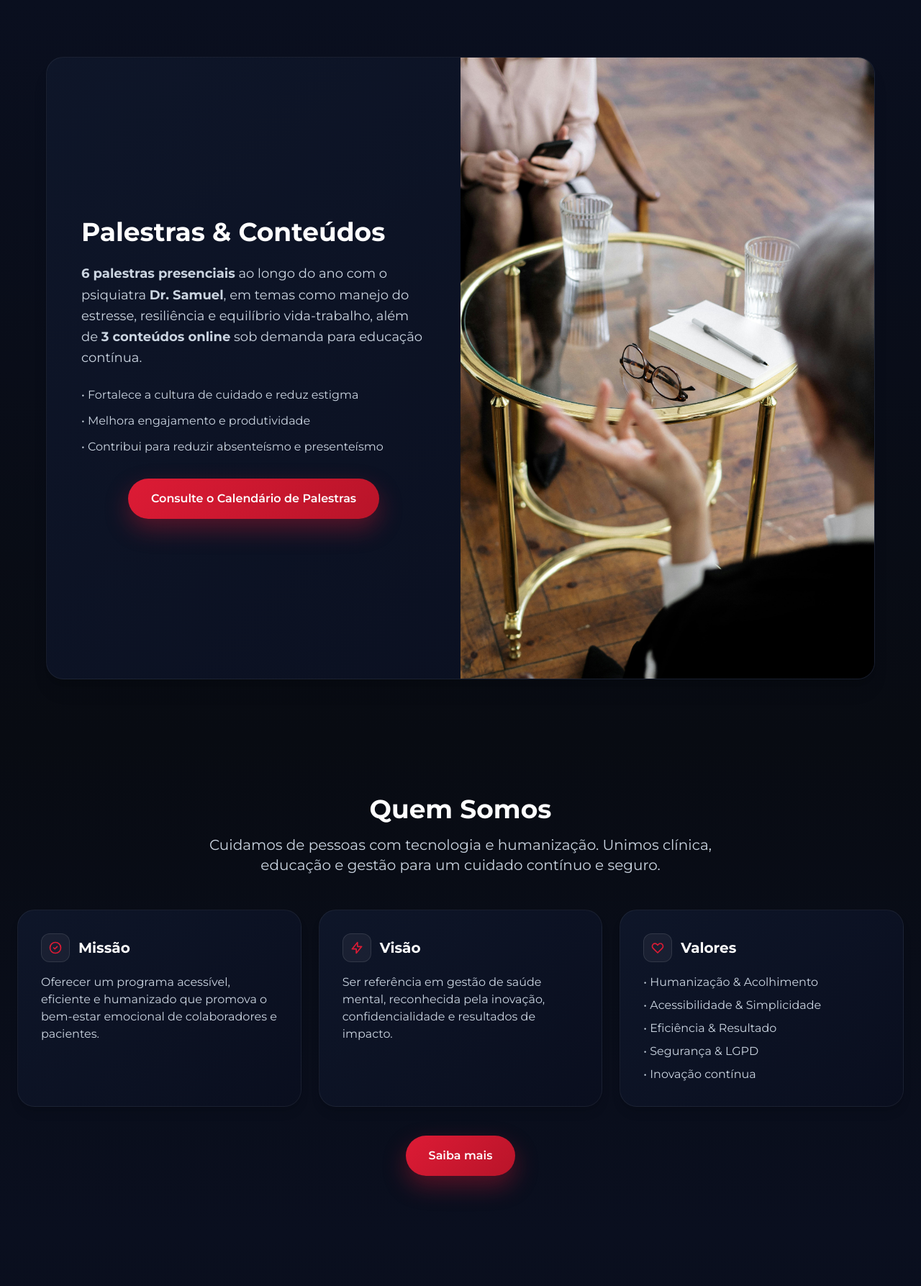
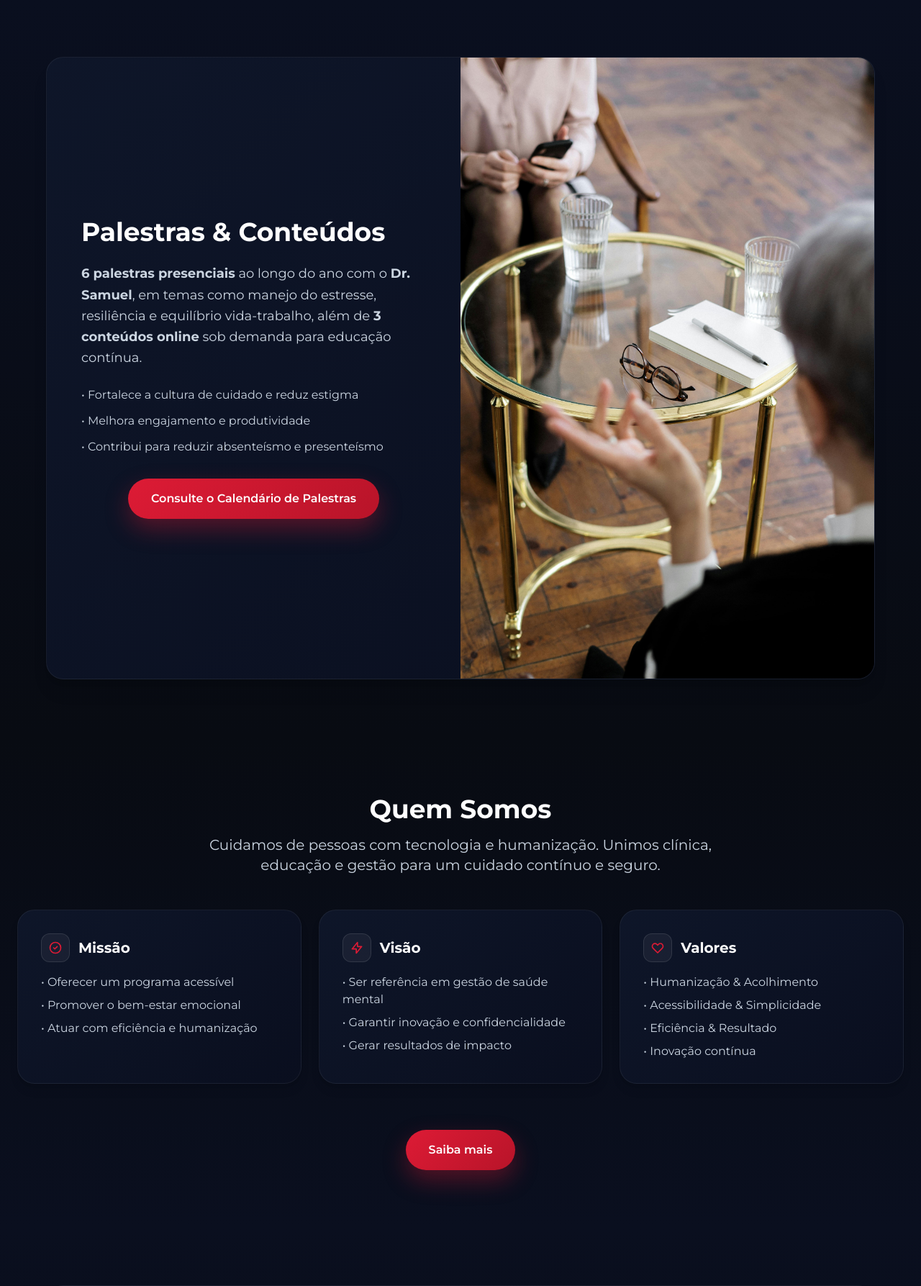
Before and after one commit to freitaszc/rafahmed, a Flask app: page / in a window 1280 px wide. Shown: the part 1396-3183 px from the top of the page at 72% size. Run offline with Flask 3, Linux system fonts and the light colour scheme; parts of the project's set-up code (start-up, migrations or seed data) failed here and were passed over; some libraries are stand-ins or nearby versions.

Commit message:
fixed some bugs

```diff
--- a/templates/hero.html
+++ b/templates/hero.html
@@ -203,7 +203,7 @@
             <p class="text-[var(--text-dim)] text-lg mb-8 leading-relaxed">
               Programa mensal com <strong>30 atendimentos</strong>, que poderão ser utilizados conforme sua necessidade
               nas especialidades de <strong>Psicologia, Psiquiatria e Clínica Geral.</strong> Também são inclusas
-              <strong>6 palestras presenciais com o Dr. Samuel</strong> e <strong>3 conteúdos online</strong>.
+              <strong>6 palestras presenciais</strong> e <strong>3 conteúdos online</strong>.
             </p>
 
             <!-- sem chips/mini cards aqui; foco no CTA -->
@@ -233,7 +233,7 @@
           <div class="md:w-1/2 p-8 md:p-12">
             <h2 class="text-4xl font-bold mb-6 text-white">Palestras & Conteúdos</h2>
             <p class="text-[var(--text-dim)] text-lg leading-relaxed">
-              <strong>6 palestras presenciais</strong> ao longo do ano com o psiquiatra <strong>Dr. Samuel</strong>, em
+              <strong>6 palestras presenciais</strong> ao longo do ano com o <strong>Dr. Samuel</strong>, em
               temas como manejo do estresse,
               resiliência e equilíbrio vida-trabalho, além de <strong>3 conteúdos online</strong> sob demanda para
               educação contínua.
@@ -286,8 +286,11 @@
             </div>
             <h3 class="text-xl font-bold text-white">Missão</h3>
           </div>
-          <p class="text-[var(--text-dim)]">Oferecer um programa acessível, eficiente e humanizado que promova o
-            bem-estar emocional de colaboradores e pacientes.</p>
+          <ul class="text-[var(--text-dim)] space-y-2">
+            <li>• Oferecer um programa acessível</li>
+            <li>• Promover o bem-estar emocional</li>
+            <li>• Atuar com eficiência e humanização</li>
+          </ul>
         </div>
 
         <!-- Visão -->
@@ -300,8 +303,11 @@
             </div>
             <h3 class="text-xl font-bold text-white">Visão</h3>
           </div>
-          <p class="text-[var(--text-dim)]">Ser referência em gestão de saúde mental, reconhecida pela inovação,
-            confidencialidade e resultados de impacto.</p>
+          <ul class="text-[var(--text-dim)] space-y-2">
+            <li>• Ser referência em gestão de saúde mental</li>
+            <li>• Garantir inovação e confidencialidade</li>
+            <li>• Gerar resultados de impacto</li>
+          </ul>
         </div>
 
         <!-- Valores -->
@@ -319,19 +325,19 @@
             <li>• Humanização & Acolhimento</li>
             <li>• Acessibilidade & Simplicidade</li>
             <li>• Eficiência & Resultado</li>
-            <li>• Segurança & LGPD</li>
             <li>• Inovação contínua</li>
           </ul>
         </div>
+
+        <!-- Botão Saiba Mais -->
+        <div class="md:col-span-3 mt-10 flex justify-center">
+          <a href="{{ url_for('about') }}"
+            class="btn-primary text-white px-8 py-4 rounded-full font-semibold inline-block text-center">
+            Saiba mais
+          </a>
+        </div>
       </div>
 
-      <div class="mt-10 flex justify-center">
-        <a href="{{ url_for('about') }}"
-          class="btn-primary text-white px-8 py-4 rounded-full font-semibold inline-block">
-          Saiba mais
-        </a>
-      </div>
-    </div>
   </section>
 
   <!-- PARA PSICÓLOGOS -->
```
Also changed, not shown: templates/about.html (+2 -7 lines).
